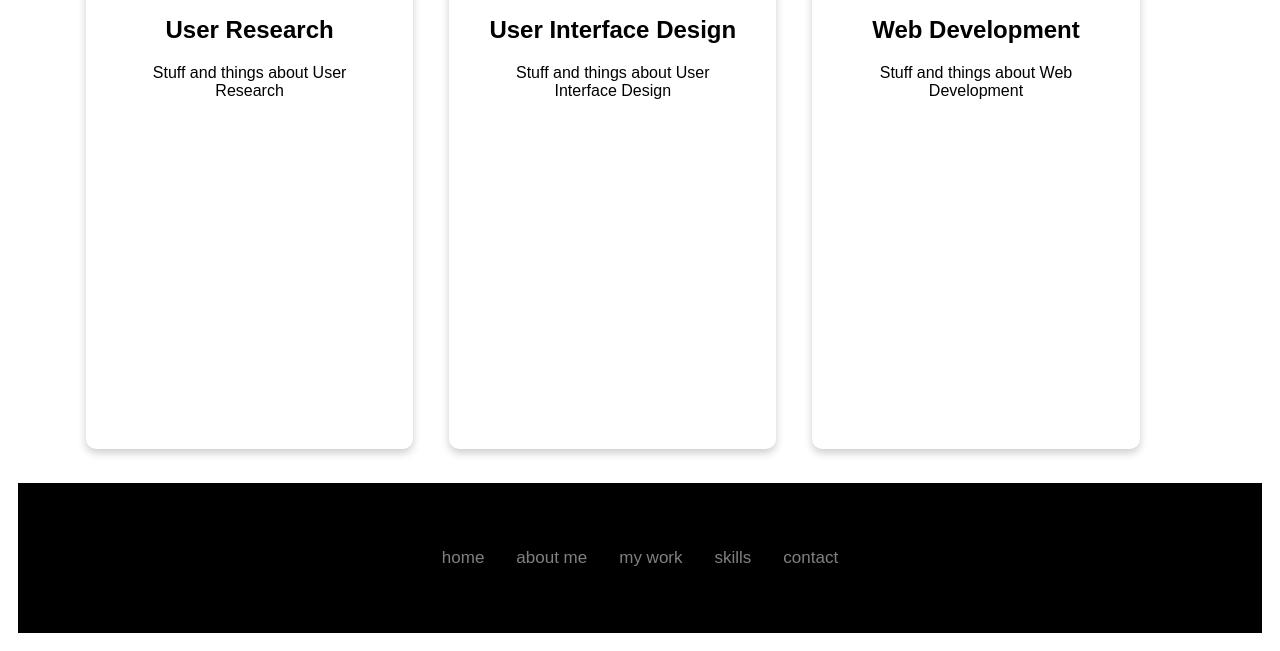
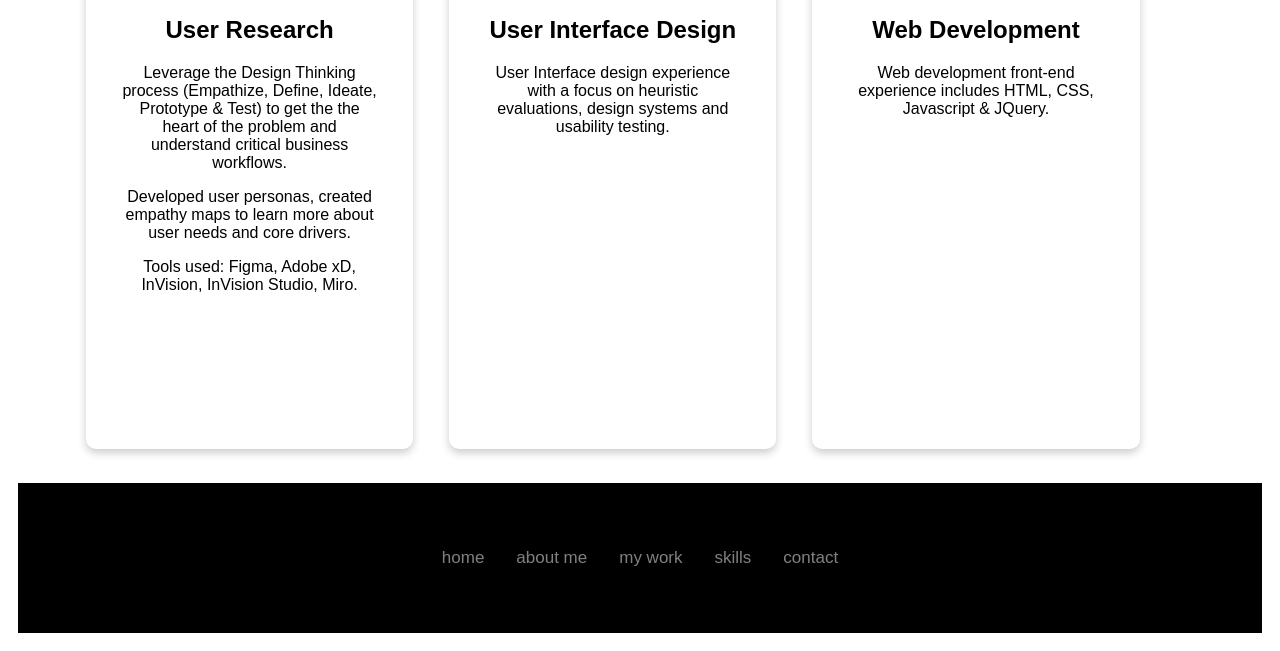
Before and after one commit to meganweber/UX_UI_HW_18, a plain HTML site: page index.html in a window 1280 px wide. Shown: the part 1550-2201 px from the top of the page. Drawn offline with Linux system fonts and the light colour scheme.

Commit message:
text updates for skills section

```diff
--- a/index.html
+++ b/index.html
@@ -120,7 +120,9 @@
 							<!-- part 2 of card (content)-->
 							<div class="container">
 								<h2>User Research</h2>
-								<p>Stuff and things about User Research</p>
+								<p>Leverage the Design Thinking process (Empathize, Define, Ideate, Prototype & Test) to get the the heart of the problem and understand critical business workflows. </p>
+								<p>Developed user personas, created empathy maps to learn more about user needs and core drivers.</p>
+								<p>Tools used: Figma, Adobe xD, InVision, InVision Studio, Miro.</p>
 							</div>
 						</div>
 					</div>
@@ -134,7 +136,7 @@
 							<!-- part 2 of card (content)-->
 							<div class="container">
 								<h2>User Interface Design</h2>
-								<p>Stuff and things about User Interface Design</p>
+								<p>User Interface design experience with a focus on heuristic evaluations, design systems and usability testing.</p>
 							</div>
 						</div>
 					</div>
@@ -148,7 +150,7 @@
 							<!-- part 2 of card (content)-->
 							<div class="container">
 								<h2>Web Development</h2>
-								<p>Stuff and things about Web Development</p>
+								<p>Web development front-end experience includes HTML, CSS, Javascript & JQuery.</p>
 							</div>
 						</div>
 					</div>
```
